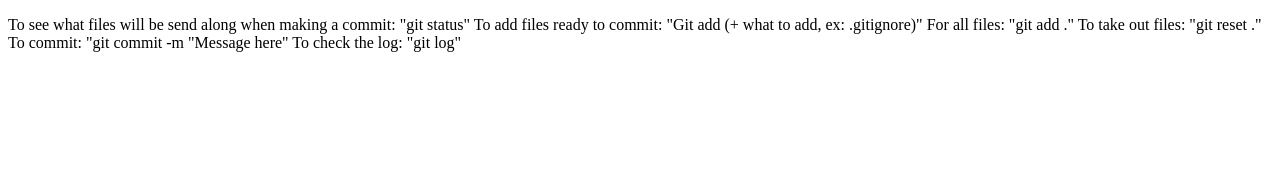
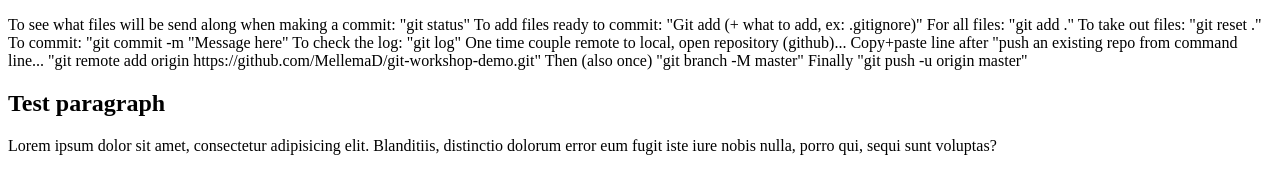
Before and after one commit to MellemaD/git-workshop-demo, a plain HTML site: page index.html in a window 1280 px wide. Drawn offline with Linux system fonts and the light colour scheme.

Commit message:
Add Ipsum Lorem

```diff
--- a/index.html
+++ b/index.html
@@ -12,8 +12,17 @@
         To take out files: "git reset ."
         To commit: "git commit -m "Message here"
         To check the log: "git log"
-
+        One time couple remote to local, open repository (github)...
+        Copy+paste line after "push an existing repo from command line...
+        "git remote add origin https://github.com/MellemaD/git-workshop-demo.git"
+        Then (also once) "git branch -M master"
+        Finally "git push -u origin master"
 
     </p>
+
+<h2>Test paragraph</h2>
+<p>
+    Lorem ipsum dolor sit amet, consectetur adipisicing elit. Blanditiis, distinctio dolorum error eum fugit iste iure nobis nulla, porro qui, sequi sunt voluptas?
+</p>
 </body>
 </html>
```
